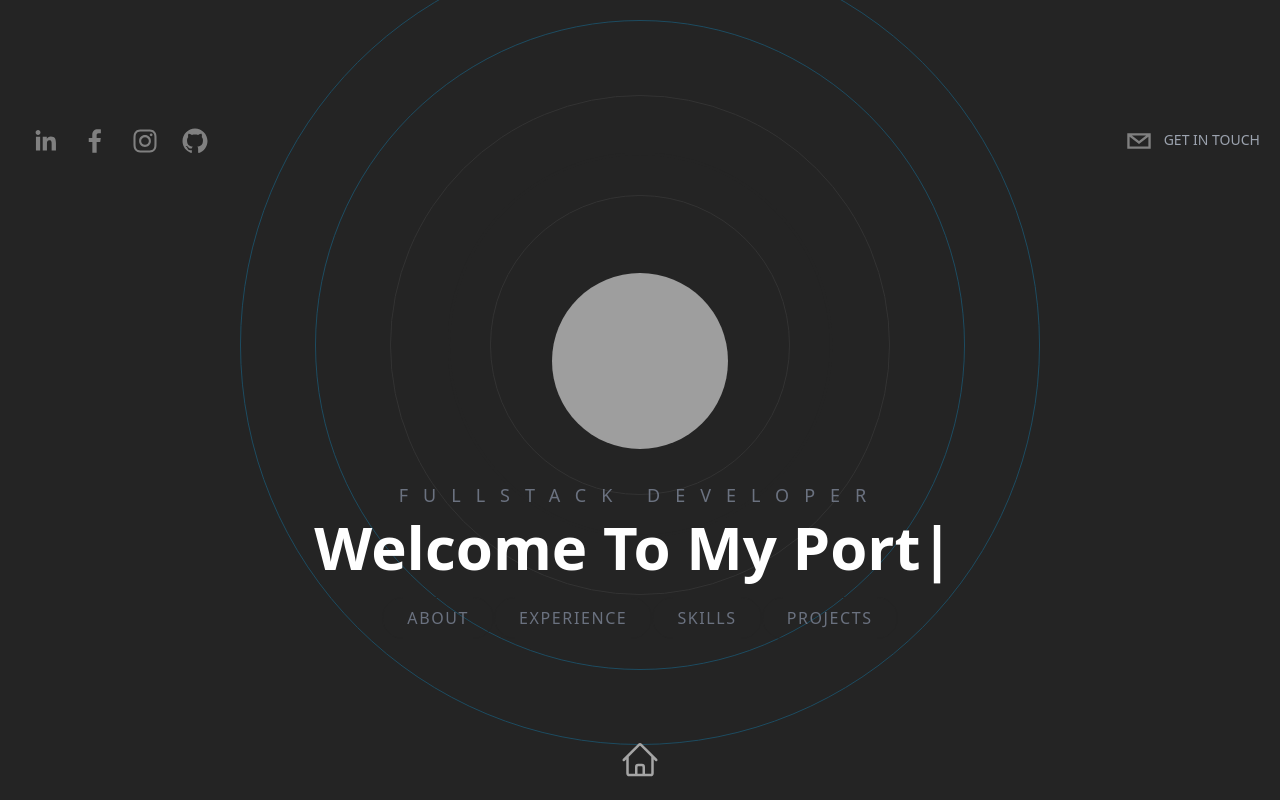
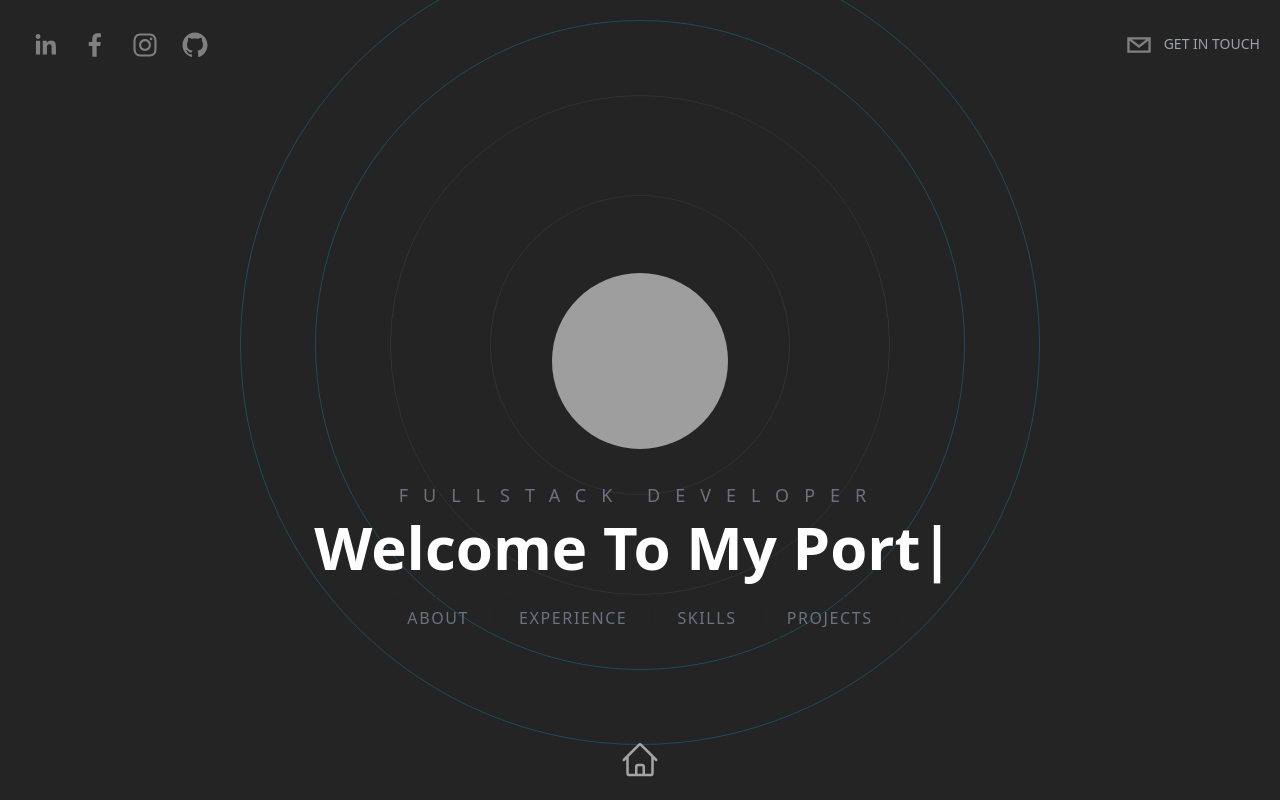
Before and after one commit to isaiah749/portfolio-final, a Next.js app: page / in a window 1280 px wide. Built offline with nearby package versions, Linux system fonts and the light colour scheme; grey boxes are pictures that could not be loaded.

Commit message:
fixing header

```diff
--- a/components/Header.js
+++ b/components/Header.js
@@ -5,7 +5,7 @@
 
 const Header = () => {
   return (
-    <header className='sticky top-24 flex items-start justify-between max-w-7xl mx-auto z-20 xl:items-center p-5 '>
+    <header className='sticky top-0 flex items-start justify-between max-w-7xl mx-auto z-20 xl:items-center p-5 '>
         <motion.div
         initial={{
             x: -50,
```
